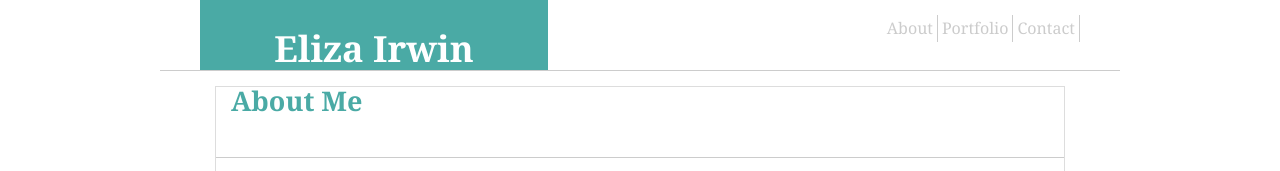
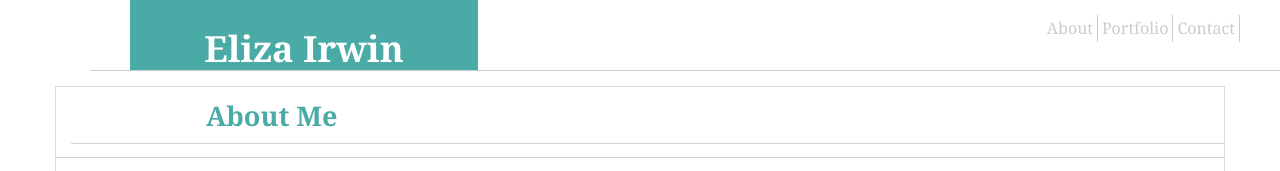
Before and after one commit to elizairwin/Basic-Portfolio, a plain HTML site: page index.html in a window 1280 px wide. Shown: the top 171 px of the page. Drawn offline with Linux system fonts and the light colour scheme.

Commit message:
css edits

```diff
--- a/assets/css/style.css
+++ b/assets/css/style.css
@@ -8,9 +8,10 @@
     font-family: 'Arial', 'Helvetica Neue', Helvetica, sans-serif;
     top: 0;
     margin: 0 auto;
-    max-width: 960px;
     background-image: url("../images/circles-light.png");
     border:none;
+    padding-left: 5em;
+
 }
 
 body{
@@ -35,6 +36,7 @@ h1{
     float: left;
     border:none;
 
+
 }
 header{
     overflow: hidden;
@@ -46,12 +48,6 @@ header{
     max-height: auto;
     border-bottom: 1px solid;
     border-color: #cccccc;
-
-#test{
-    border:top:
-    color: #158FFA;
-    border-bottom: 1px solid #CCC;
-}
 
 }
 nav{
@@ -87,13 +83,21 @@ article{
     margin: 15px 55px 0px 55px;
 
 }
-/* h2 is the article header */
+
 h2{
-    margin-top: 15px
+    margin-top: 15px;
     font-family: 'Georgia', Times, Times New Roman, serif;
     background-color: #ffffff;
     color: #4aaaa5;
     margin-left: 15px;
+}
+
+.about{
+    border-bottom: solid;
+    border-width: 0.01em;
+    border-color: lightgray;
+    padding-bottom: 0.5em;
+    padding-left: 5em;
 }
 
 article{
--- a/index.html
+++ b/index.html
@@ -8,17 +8,18 @@
     <title>Portfolio About Me</title>
 </head>
 <body>
-    <div id="master">
+    <div id=master>
     <header>
         <h1>Eliza Irwin</h1>
         <nav>
             <ul><li><a href="index.html">About</a></li><li><a href="./portfolio.html">Portfolio</a></li><li><a href="./contact.html">Contact</a></li></ul>
         </nav>
     </header>
+    </div>
     <main>
         <article>
             <header>
-            <h2>About Me</h2>
+            <h2 class= about>About Me</h2>
             </header>
                 <img src="assets/images/eliza.jpeg" alt="Eliza" width="100" height="200">
                 <p>Hi! I’m Eliza! I’m originally from Columbus, Ohio (Go Bucks!). I have one sister named Elle and a fur baby nephew named Archie - they live in LA. My parents live in Florida, so I get to visit the beach when I go home!</p><br>
@@ -27,6 +28,5 @@
         </article>
     </main>
     <footer>Copyright©</footer>
-    </div>
 </body>
 </html>
```
